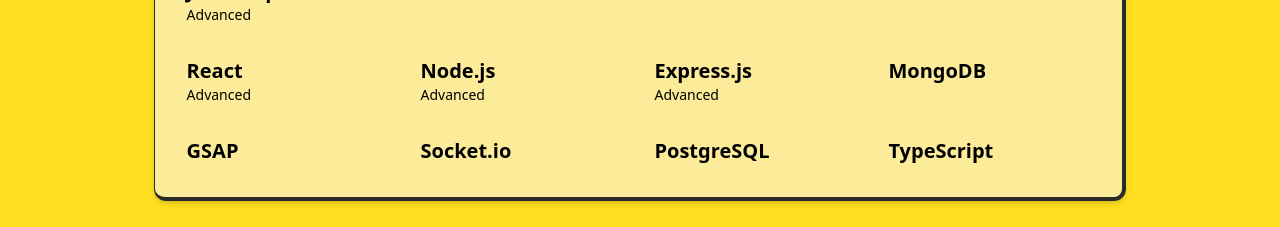
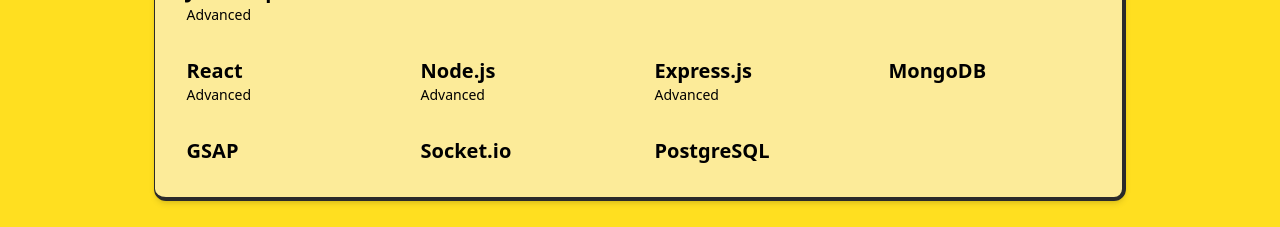
Before and after one commit to Subhadip1001/Subhadip-portfolio, a React (Vite) app: page / in a window 1280 px wide. Shown: the part 2840-3067 px from the top of the page. Built offline with nearby package versions, Linux system fonts and the light colour scheme.

Commit message:
add deploy link

```diff
--- a/index.html
+++ b/index.html
@@ -2,7 +2,7 @@
 <html lang="en">
   <head>
     <meta charset="UTF-8" />
-
+    <!-- <link href="https://fonts.googleapis.com/css2?family=Unbounded:wght@200..900&display=swap" rel="stylesheet"> -->
     <meta name="viewport" content="width=device-width, initial-scale=1.0" />
     <title>Subhadip's portfolio</title>
   </head>
--- a/src/Components/Project.jsx
+++ b/src/Components/Project.jsx
@@ -21,7 +21,7 @@
       name: 'Tranquilo',
       description: 'Designed a user-friendly website for a mental health chatbot that supports natural conversations and multiple languages.',
       image: tranquilo,
-      repo: 'https://github.com/Subhadip1001/Tranquilo'
+      repo: 'https://tranquilo-uqse.vercel.app/'
     },
     {
       name: 'QuizCraft',
--- a/src/Components/Skills.jsx
+++ b/src/Components/Skills.jsx
@@ -16,8 +16,7 @@
     { id: 13, name: 'MongoDB', level: '' },
     { id: 14, name: 'GSAP', level: '' },
     { id: 15, name: 'Socket.io', level: '' },
-    { id: 16, name: 'PostgreSQL', level: '' },
-    { id: 17, name: 'TypeScript', level: '' },
+    { id: 16, name: 'PostgreSQL', level: '' }
   ]
   return (
     <div name="Skills" className='h-screen w-full px-2 md:px-4 lg:px-8 bg-yellow-300 flex flex-col justify-center items-center shadow-lg'>
--- a/src/index.css
+++ b/src/index.css
@@ -1,4 +1,5 @@
 @import "tailwindcss";
+/* @import url('https://fonts.googleapis.com/css2?family=Unbounded:wght@200..900&display=swap'); */
 
 body{
    font-family: system-ui;
```
